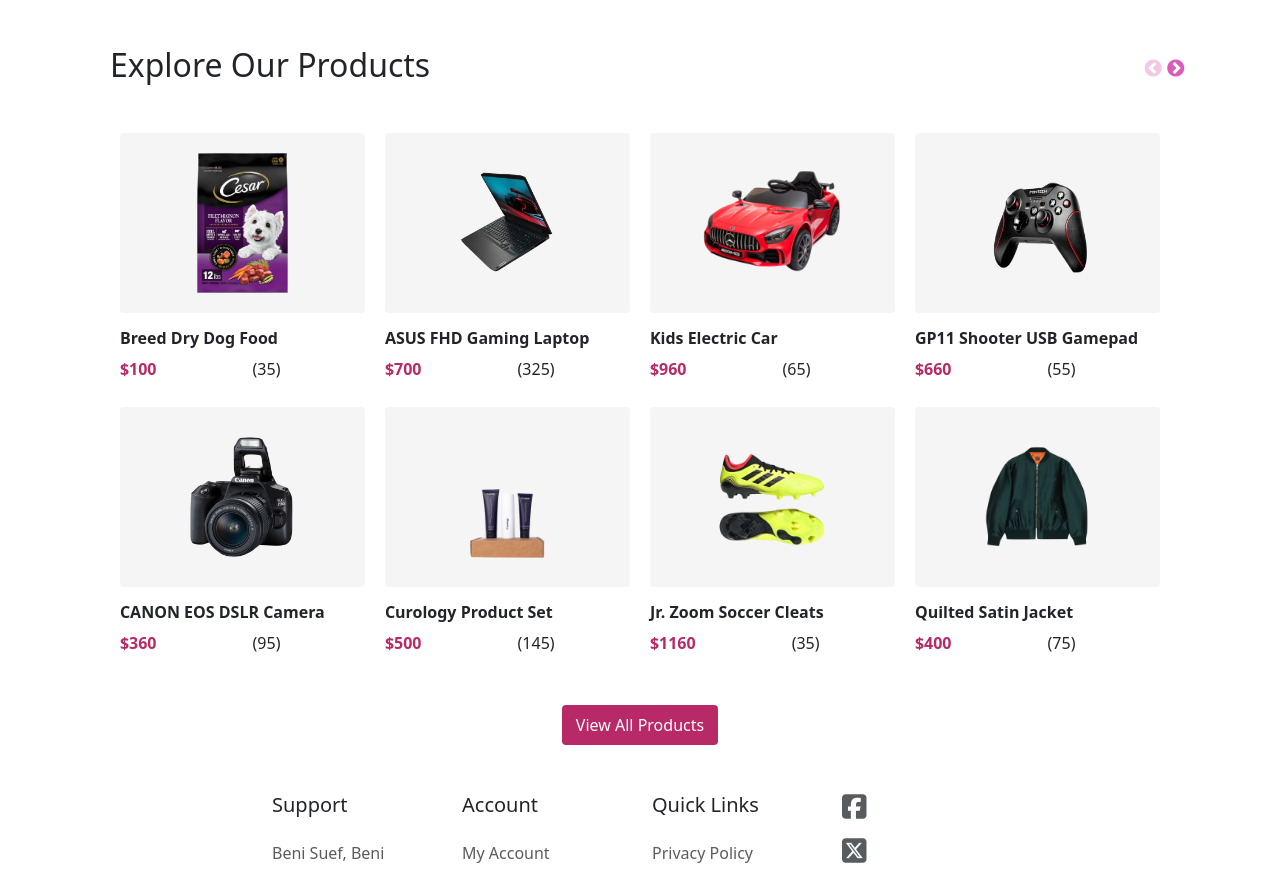
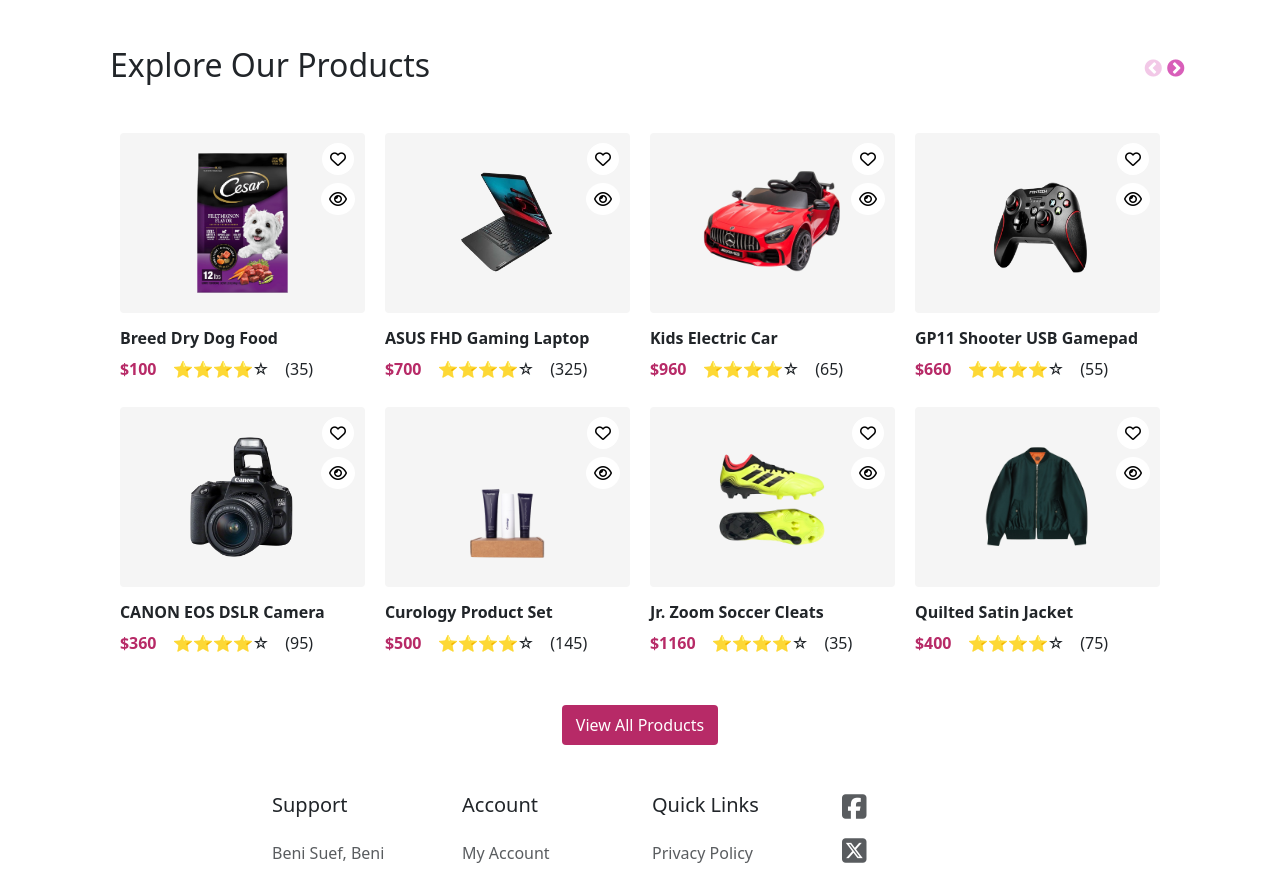
Before and after one commit to malikhussein/ITI-react-ejar-project, a React (Vite) app: page / in a window 1280 px wide. Shown: the part 1160-2029 px from the top of the page. Built offline with nearby package versions, Linux system fonts and the light colour scheme.

Commit message:
finished home items card

```diff
--- a/src/components/HomeItemsSection/HomeItemsSection.css
+++ b/src/components/HomeItemsSection/HomeItemsSection.css
@@ -14,6 +14,7 @@
   display: flex !important;
   flex-direction: column;
   height: 250px;
+  position: relative;
 }
 
 .items-section .item .image {
@@ -51,3 +52,21 @@
 .items-section .loadmore-btn:hover {
   background-color: #c83977;
 }
+
+.item .card-icons {
+  position: absolute;
+  gap: 8px;
+  right: 10px;
+  top: 10px;
+  display: flex;
+  justify-content: center;
+  align-items: center;
+  flex-direction: column;
+}
+
+.item .card-icons i {
+  padding: 8px;
+  color: #000000;
+  background-color: #ffffff;
+  border-radius: 50%;
+}
--- a/src/components/HomeItemsSection/HomeItemsSection.jsx
+++ b/src/components/HomeItemsSection/HomeItemsSection.jsx
@@ -165,15 +165,21 @@
         {items.map((item, index) => (
           <Link className="nav-link" to="product/123">
             <div key={index} className="item mb-4">
+              <div className='card-icons'>
+
+                <i class="fa-regular fa-heart"></i>
+                <i class="fa-regular fa-eye"></i>
+              </div>
+
               <div className="image">
                 <img src={item.image} alt="" />
               </div>
 
               <h3 className="mt-3 mb-0 fs-6 fw-normal">{item.title}</h3>
 
-              <div className="d-flex gap-5 mt-2">
+              <div className="d-flex gap-3 mt-2">
                 <p className="price fw-bold">${item.price}</p>
-                <div className="rating"></div>
+                <div className="rating">⭐⭐⭐⭐☆</div>
                 <p>{`(${item.reviews})`}</p>
               </div>
             </div>
```
